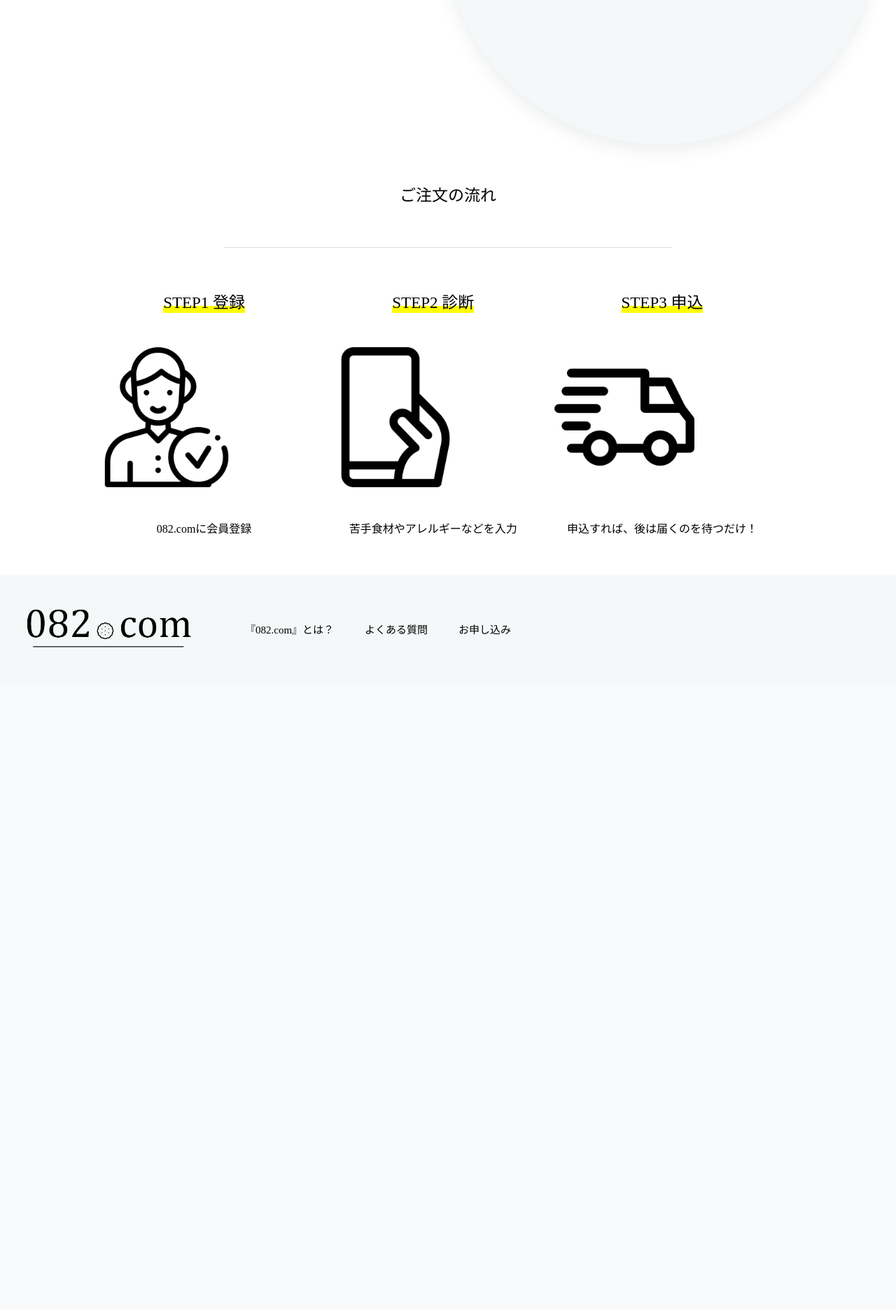
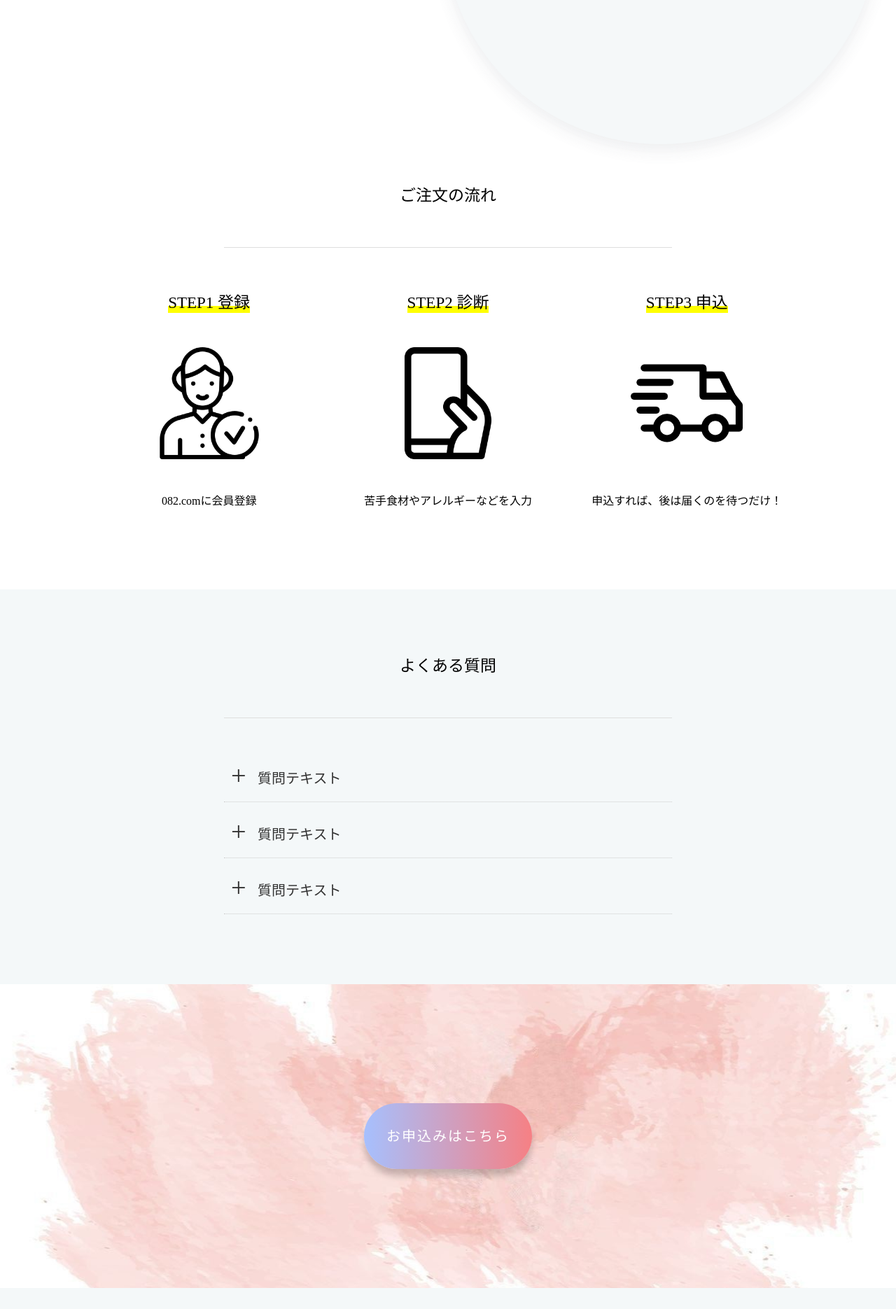
Before and after one commit to SakodaShiho/082.com, a PHP site: page / in a window 1280 px wide. Shown: the part 1760-3630 px from the top of the page at 70% size. Before the commit the page ends 2685 px from the top, so only its background shows below. Run offline with PHP 8.4, Linux system fonts and the light colour scheme; some libraries are stand-ins or nearby versions.

Commit message:
申込みの流れ、よくある質問、申し込みボタンの追加

```diff
--- a/index.html
+++ b/index.html
@@ -5,11 +5,14 @@
     <meta name="viewport" content="width=device-width, initial-scale=1.0">
     <title>082.com</title>
     <link rel="stylesheet" href="stylesheet.css">
+    <link href="https://use.fontawesome.com/releases/v5.6.1/css/all.css" rel="stylesheet">
 
 </head>
 <body>
 
     <!-- TOPヘッダー -->
+
+    <section id="top"></section>
 
     <div class="header">
         <div class="header__bg"></div>
@@ -23,8 +26,10 @@
     </div>
 
 
+
     <!-- 概要 -->
 
+    <section id="gaiyou"></section>
     <div class="gaiyou">
         <div class="space"></div>
         <h2>『082.com』とは？</h2>
@@ -36,7 +41,7 @@
                 <img src="giftbox.jpg">
             </div>
             <div class="gaiyou_text">
-                <p>月額600円(税抜)で、</p>
+                <p>月額800円(税抜)で、</p>
                 <p>月に一度 082.comからとっておきのおやつが届きます</p>
                 <br>
                 <p>全国のお菓子屋さんの商品と一緒に、</p>
@@ -60,7 +65,7 @@
 
 
     <!-- 注文の流れ -->
-
+    <section id="OrderFlow"></section>
     <div class="OrderFlow">
             <div class="space"></div>
             <h2>ご注文の流れ</h2>
@@ -75,11 +80,15 @@
                     <p>082.comに会員登録</p>
                 </div>
 
+                <span class="icon"><i class="fas fa-caret-down"></i></span>
+
                 <div class="step">
                     <h2>STEP2 診断</h2>
                     <img src="step2.png">
                     <p>苦手食材やアレルギーなどを入力</p>
                 </div>
+
+                <span class="icon"><i class="fas fa-caret-down"></i></span>
 
                 <div class="step">
                     <h2>STEP3 申込</h2>
@@ -92,11 +101,55 @@
     </div>
 
 
+
+    <!-- よくある質問 -->
+
+    <section id="question"></section>
+    <div class="question">
+
+        <div class="space"></div>
+        <h2>よくある質問</h2>
+        <div class="space"></div>
+        <div class="border"></div>
+        <div class="space"></div>
+
+        <div class="container">
+
+            <div class="cp_qa">
+                <div class="cp_actab">
+                    <input id="cp_tabfour021" type="checkbox" name="tabs">
+                    <div class="cp_plus">+</div>
+                    <label for="cp_tabfour021">質問テキスト</label>
+                    <div class="cp_actab-content">答えテキスト</div>
+                </div>
+                <div class="cp_actab">
+                    <input id="cp_tabfour022" type="checkbox" name="tabs">
+                    <div class="cp_plus">+</div>
+                    <label for="cp_tabfour022">質問テキスト</label>
+                    <div class="cp_actab-content">答えテキスト</div>
+                </div>
+                <div class="cp_actab">
+                    <input id="cp_tabfour023" type="checkbox" name="tabs">
+                    <div class="cp_plus">+</div>
+                    <label for="cp_tabfour023">質問テキスト</label>
+                    <div class="cp_actab-content">答えテキスト</div>
+                </div>
+            </div>
+
+        </div>
+
+    </div>
+
+
+
     <!-- 申込ボタン -->
 
+    <section id="application"></section>
     <div class="application">
 
-
+        <div class="space"></div>
+        <a href="#top" class="btn btn-c">お申込みはこちら</a>
+        <div class="space"></div>
     </div>
 
 
@@ -105,13 +158,14 @@
     <div class="footer">
         <div class="container">
             <div class="footer_logo">
-                <img src="logo.png">
+                <a href="#top"><img src="logo.png"></a>
             </div>
             <div class="footer_text">
                 <ul>
-                    <li><a href="#">『082.com』とは？</a></li>
-                    <li>よくある質問</li>
-                    <li>お申し込み</li>
+                    <li><a href="#gaiyou">『082.com』とは？</a></li>
+                    <li><a href="#OrderFlow">お申込みの流れ</a></li>
+                    <li><a href="#question">よくある質問</a></li>
+                    <li><a href="#application">お申込み</a></li>
                 </ul>
             </div>
         </div>
--- a/stylesheet.css
+++ b/stylesheet.css
@@ -45,6 +45,10 @@ a {
 
 a:hover {
   color: #DEDEDE;
+}
+
+html {
+  scroll-behavior: smooth;
 }
 
 
@@ -95,7 +99,7 @@ a:hover {
       width: 313px;
     }
 
-    .header .container h1 {
+    .header .container h2 {
       font-size: 25px;
     }
 
@@ -240,14 +244,15 @@ a:hover {
 
   /* 560px未満 */
   @media screen and (max-width: 559px) {
+
     .product-image {
       background-position: center;
+      text-align: center;
     }
 
     .product-text {
-      width: 300px;
-      height: 300px;
-      right: 7%;
+      width: 250px;
+      height: 250px;
     }
 
   }
@@ -259,7 +264,7 @@ a:hover {
 .OrderFlow {
   text-align: center;
   height: auto;
-  padding-top: 300px;
+  padding: 300px 0px 60px 0px;
 }
 
 .OrderFlow .container {
@@ -268,10 +273,14 @@ a:hover {
   margin: 0 auto;
 }
 
+.icon {
+  display: none;
+}
+
 .step {
   padding: 0px 10px;
   width: 30%;
-  text-align: center;
+  margin: 0px auto;
 }
 
 .step h2 {
@@ -281,16 +290,247 @@ a:hover {
 
 .step img {
   display: block;
-  width: 200px;
+  width: 160px;
   padding: 30px 0px;
+  margin: 0px auto;
 }
+
+  /* 960px未満 */
+  @media screen and (max-width: 959px) {
+
+    .OrderFlow {
+      padding: 230px 0px 60px 0px;
+    }
+
+    .step img {
+      width: 120px;
+    }
+
+    .step h2 {
+      font-size: 18px;
+    }
+
+  }
+
+  /* 560px未満 */
+  @media screen and (max-width: 559px) {
+
+    .OrderFlow {
+      padding: 180px 0px 60px 0px;
+    }
+
+    .OrderFlow .container {
+      display: block;
+      width: 90%;
+    }
+
+    .step {
+      padding: 20px 0px;
+      width: 100%;
+    }
+
+    .step img {
+      padding: 10px 0px;
+    }
+
+    .icon {
+      display: inline;
+    }
+
+    .fas {
+      font-size: 40px;
+      color: #7f8594;
+    }
+
+  }
+
+
+
+
+/* よくある質問 */
+
+.question {
+  text-align: center;
+  height: auto;
+  background-color: #F4F8F9;
+  padding: 30px 0px 100px 0px;
+}
+
+.question .container {
+  text-align: left;
+  width: 50%;
+  margin: 0 auto;
+}
+
+.cp_qa *, .cp_qa *:after, .cp_qa *:before {
+	-webkit-box-sizing: border-box;
+	        box-sizing: border-box;
+}
+
+.cp_qa {
+	overflow-x: hidden;
+	margin: 0 auto;
+	color: #333333;
+}
+
+.cp_qa .cp_actab {
+	padding: 20px 0;
+	border-bottom: 1px dotted #cccccc;
+}
+
+.cp_qa label {
+	font-size: 20px;
+	position: relative;
+	display: block;
+	width: 100%;
+	margin: 0;
+	padding: 10px 10px 0 48px;
+	cursor: pointer;
+}
+
+.cp_qa .cp_actab-content {
+	font-size: 1em;
+	position: relative;
+	overflow: hidden;
+	height: 0;
+	margin: 0 40px;
+	padding: 0 14px;
+	-webkit-transition: 0.4s ease;
+	        transition: 0.4s ease;
+	opacity: 0;
+}
+
+.cp_qa .cp_actab input[type=checkbox]:checked ~ .cp_actab-content {
+	height: auto;
+	padding: 14px;
+	opacity: 1;
+}
+
+.cp_qa .cp_plus {
+	font-size: 2.4em;
+	line-height: 100%;
+	position: absolute;
+	z-index: 5;
+	margin: 3px 0 0 10px;
+	-webkit-transition: 0.2s ease;
+	        transition: 0.2s ease;
+}
+
+.cp_qa .cp_actab input[type=checkbox]:checked ~ .cp_plus {
+	-webkit-transform: rotate(45deg);
+	        transform: rotate(45deg);
+}
+
+.cp_qa .cp_actab input[type=checkbox] {
+  display: none;
+}
+
+/* 960px未満 */
+@media screen and (max-width: 959px) {
+
+  .question .container {
+    width: 90%;
+  }
+
+  .cp_qa label {
+    font-size: 18px;
+  }
+
+}
+
 
 
 /* 申込ボタン */
 
 .application {
+  text-align: center;
+  padding: 130px 0px;
+  background-image: url(suisai.jpg);
+  background-position: center;
+}
 
+html {
+  -webkit-box-sizing: border-box;
+  box-sizing: border-box;
 }
+
+.btn,
+a.btn,
+button.btn {
+  font-size: 20px;
+  line-height: 1.5;
+  display: inline-block;
+  padding: 1rem 4rem;
+  cursor: pointer;
+  -webkit-transition: all 0.3s;
+  transition: all 0.3s;
+  text-align: center;
+  text-decoration: none;
+  letter-spacing: 0.1em;
+}
+
+a.btn-c {
+  font-size: 20px;
+  padding: 2rem 2rem 2rem 2rem;
+  -webkit-transition: all 0.3s;
+  transition: all 0.3s;
+  color: #fff;
+  border-radius: 100vh;
+  background-image: -webkit-linear-gradient(left, #a6c0fe 0%, #f68084 100%);
+  background-image: linear-gradient(to right, #a6c0fe 0%, #f68084 100%);
+  -webkit-box-shadow: 0 10px 10px rgba(0, 0, 0, 0.2);
+  box-shadow: 0 10px 10px rgba(0, 0, 0, 0.2);
+}
+
+a.btn-c:hover {
+  -webkit-transform: scale(1.1);
+  transform: scale(1.1);
+  color: #fff;
+}
+
+/* 560px未満 */
+@media screen and (max-width: 559px) {
+
+    html {
+      -webkit-box-sizing: border-box;
+      box-sizing: border-box;
+    }
+
+    .btn,
+    a.btn,
+    button.btn {
+      font-size: 18px;
+      line-height: 1.5;
+      display: inline-block;
+      padding: 1rem 4rem;
+      cursor: pointer;
+      -webkit-transition: all 0.3s;
+      transition: all 0.3s;
+      text-align: center;
+      text-decoration: none;
+      letter-spacing: 0.1em;
+    }
+
+    a.btn-c {
+      font-size: 18px;
+      padding: 2rem 2rem 2rem 2rem;
+      -webkit-transition: all 0.3s;
+      transition: all 0.3s;
+      color: #fff;
+      border-radius: 100vh;
+      background-image: -webkit-linear-gradient(left, #a6c0fe 0%, #f68084 100%);
+      background-image: linear-gradient(to right, #a6c0fe 0%, #f68084 100%);
+      -webkit-box-shadow: 0 10px 10px rgba(0, 0, 0, 0.2);
+      box-shadow: 0 10px 10px rgba(0, 0, 0, 0.2);
+    }
+
+    a.btn-c:hover {
+      -webkit-transform: scale(1.1);
+      transform: scale(1.1);
+      color: #fff;
+    }
+
+  }
 
 
 /* footer */
```
Also changed, not shown: suisai.jpg (added).
